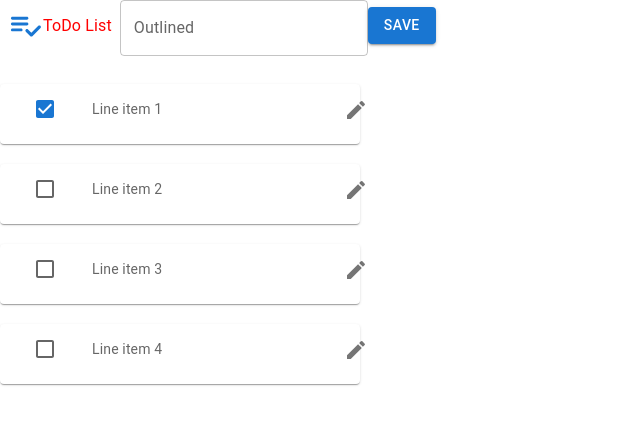
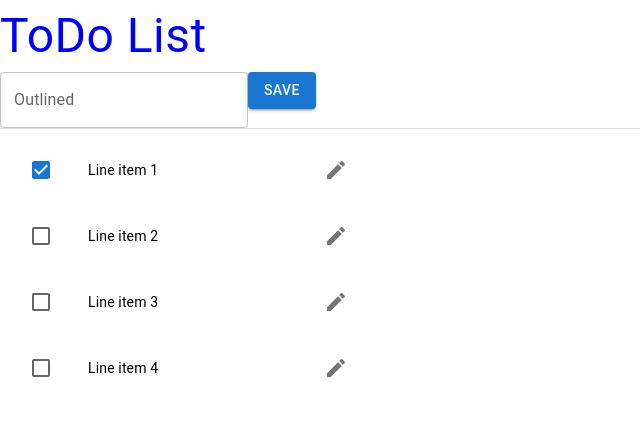
Before and after one commit to asis-shukla/todo-fe, a React (Create React App) app: page / in a window 1280 px wide. Shown: the top 424 px of the page, without its empty margins (0-640 px from the left). Built offline with nearby package versions, Linux system fonts and the light colour scheme.

Commit message:
fixed styles

```diff
--- a/src/App.js
+++ b/src/App.js
@@ -7,6 +7,7 @@ import {
   Button,
   Checkbox,
   FormControlLabel,
+  Divider,
 } from "@mui/material";
 import * as React from "react";
 import List from "@mui/material/List";
@@ -15,20 +16,18 @@ import ListItemButton from "@mui/material/ListItemButton";
 import ListItemIcon from "@mui/material/ListItemIcon";
 import ListItemText from "@mui/material/ListItemText";
 import EditIcon from "@mui/icons-material/Edit";
-import Grid from "@mui/material/Grid";
-import Paper from "@mui/material/Paper";
-import Box from "@mui/material/Box";
-import { createTheme, ThemeProvider, styled } from "@mui/material/styles";
 
 function App() {
   return (
     <div>
-      <IconButton>
-        <PlaylistAddCheckRoundedIcon fontSize="large" color="primary" />
-        <Typography color={"red"}>ToDo List</Typography>
-      </IconButton>
+      <Typography color={"blue"}
+      sx={{
+        fontSize: "3rem"
+      }}
+      >ToDo List</Typography>
       <TextField id="outlined-basic" label="Outlined" variant="outlined" />
       <Button variant="contained">Save</Button>
+      <Divider />
       <div>{CheckboxList()}</div>
     </div>
   );
@@ -36,16 +35,7 @@ function App() {
 
 export default App;
 
-const Item = styled(Paper)(({ theme }) => ({
-  ...theme.typography.body2,
-  textAlign: "center",
-  color: theme.palette.text.secondary,
-  height: 60,
-  lineHeight: "60px",
-}));
-
 function CheckboxList() {
-  const lightTheme = createTheme({ palette: { mode: "light" } });
   const [checked, setChecked] = React.useState([0]);
 
   const handleToggle = (value) => () => {
@@ -62,24 +52,11 @@ function CheckboxList() {
   };
 
   return (
-    <ThemeProvider theme={lightTheme}>
-      <Box
-        sx={{
-          // p: 2,
-          bgcolor: "background.default",
-          display: "grid",
-          gridTemplateColumns: { md: "1fr 1fr" },
-          // gap: 2,
-        }}
-      >
-        <List
-          sx={{ width: "100%", maxWidth: 360, bgcolor: "background.paper" }}
-        >
+    <List sx={{ width: "100%", maxWidth: 360, bgcolor: "background.paper" }}>
       {[0, 1, 2, 3].map((value) => {
         const labelId = `checkbox-list-label-${value}`;
 
         return (
-              <Item>
           <ListItem
             key={value}
             secondaryAction={
@@ -87,9 +64,6 @@ function CheckboxList() {
                 <EditIcon />
               </IconButton>
             }
-                  disablePadding
-                  elevation={20}
-                  style={{ margin: "20px" }}
           >
             <ListItemButton
               role={undefined}
@@ -105,17 +79,11 @@ function CheckboxList() {
                   inputProps={{ "aria-labelledby": labelId }}
                 />
               </ListItemIcon>
-                    <ListItemText
-                      id={labelId}
-                      primary={`Line item ${value + 1}`}
-                    />
+              <ListItemText id={labelId} primary={`Line item ${value + 1}`} />
             </ListItemButton>
           </ListItem>
-              </Item>
         );
       })}
     </List>
-      </Box>
-    </ThemeProvider>
   );
 }
```
Lines whose indentation alone changed are shown as unchanged.
